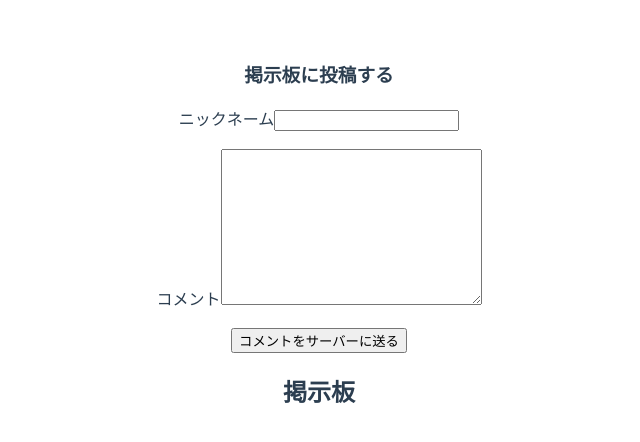
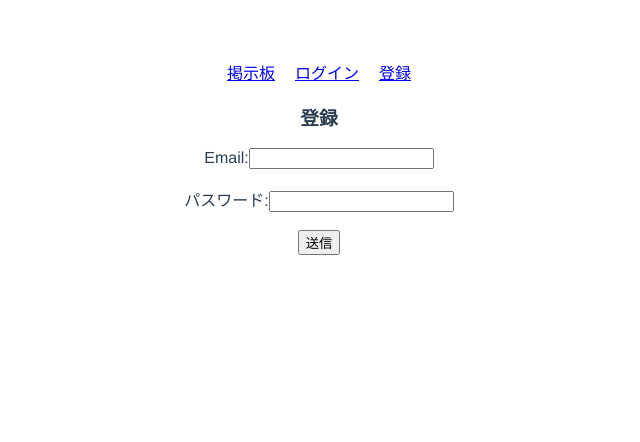
Before and after one commit to katsuki-nakagawa/suggestion_box, a Vue app: page /register in a window 1280 px wide. Shown: the top 442 px of the page, without its empty margins (321-961 px from the left). Built offline with nearby package versions, Linux system fonts and the light colour scheme.

Commit message:
feat: ログイン画面、メイン画面、登録画面をvue-routerで分けて表示する

```diff
--- a/src/App.vue
+++ b/src/App.vue
@@ -1,49 +1,21 @@
 <template>
   <div id="app">
-    <h3>掲示板に投稿する</h3>
-    <label for="name">ニックネーム</label>
-    <input id="name" type="text" v-model="name">
-    <br><br>
-    <label for="comment">コメント</label>
-    <textarea name="comment" id="comment" cols="30" rows="10" v-model="comment"></textarea>
-    <br><br>
-    <button @click="createComment">コメントをサーバーに送る</button>
-    <h2>掲示板</h2>
+    <header>
+      <router-link to="/" class="header-item">掲示板</router-link>
+      <router-link to="/login" class="header-item">ログイン</router-link>
+      <router-link to="/register" class="header-item">登録</router-link>
+    </header>
+    <router-view></router-view>
   </div>
 </template>
 
-<script>
-import axios from "axios";
-export default {
-  data () {
-    return {
-      name: "",
-      comment: ""
-    };
-  },
-  methods: {
-    createComment () {
-      axios.post(
-        'https://firestore.googleapis.com/v1/projects/「各自設定」/databases/(default)/documents/comments',
-        {
-          fields: {
-            name: {stringValue: this.name},
-            comment: {stringValue: this.comment}
-          }
-        }
-      ).then (response => {
-        console.dir(response);
-      }).catch (error => {
-        console.dir(error);
-      });
-      this.name = "";
-      this.comment = "";
-    }
-  }
-}
-</script>
 
 
+<style scoped>
+.header-item {
+  padding: 10px;
+}
+</style>
 
 <style>
 #app {
--- /dev/null
+++ b/src/views/Comments.vue
@@ -0,0 +1,59 @@
+<template>
+  <div>
+    <h3>掲示板に投稿する</h3>
+    <label for="name">ニックネーム</label>
+    <input id="name" type="text" v-model="name">
+    <br><br>
+    <label for="comment">コメント</label>
+    <textarea name="comment" id="comment" cols="30" rows="10" v-model="comment"></textarea>
+    <br><br>
+    <button @click="createComment">コメントをサーバーに送る</button>
+    <h2>掲示板</h2>
+    <div v-for="post in posts" :key="post.name">
+      <div>名前：{{post.fields.name.stringValue}}</div>
+      <div>コメント：{{post.fields.comment.stringValue}}</div>
+      <br>
+    </div>
+
+  </div>
+</template>
+
+<script>
+import axios from "axios";
+export default {
+  data () {
+    return {
+      name: "",
+      comment: "",
+      posts: []
+    };
+  },
+  created () {
+    axios.get(
+      '/comments'
+    ).then(response => {
+      this.posts = response.data.documents
+      console.dir(response)
+    });
+  },
+  methods: {
+    createComment () {
+      axios.post(
+        '/comments',
+        {
+          fields: {
+            name: {stringValue: this.name},
+            comment: {stringValue: this.comment}
+          }
+        }
+      ).then (response => {
+        console.dir(response);
+      }).catch (error => {
+        console.dir(error);
+      });
+      this.name = "";
+      this.comment = "";
+    }
+  }
+}
+</script>
--- /dev/null
+++ b/src/views/Login.vue
@@ -0,0 +1,29 @@
+<template>
+  <div>
+    <h3>ログイン</h3>
+    <label for="email">Email:</label>
+    <input id="email" type="email" v-model="name">
+    <br><br>
+    <label for="password">パスワード:</label>
+    <input id="password" type="password" v-model="name">
+    <br><br>
+    <button @click="login">送信</button>
+
+  </div>
+</template>
+
+<script>
+export default {
+  data () {
+    return {
+      email: "",
+      password: "",
+    }
+  },
+  methods: {
+      login () {
+
+      }
+  }
+}
+</script>
--- /dev/null
+++ b/src/views/Register.vue
@@ -0,0 +1,29 @@
+<template>
+  <div>
+    <h3>登録</h3>
+    <label for="email">Email:</label>
+    <input id="email" type="email" v-model="name">
+    <br><br>
+    <label for="password">パスワード:</label>
+    <input id="password" type="password" v-model="name">
+    <br><br>
+    <button @click="register">送信</button>
+
+  </div>
+</template>
+
+<script>
+export default {
+  data () {
+    return {
+      email: "",
+      password: "",
+    }
+  },
+  methods: {
+      register () {
+
+      }
+  }
+}
+</script>
```
